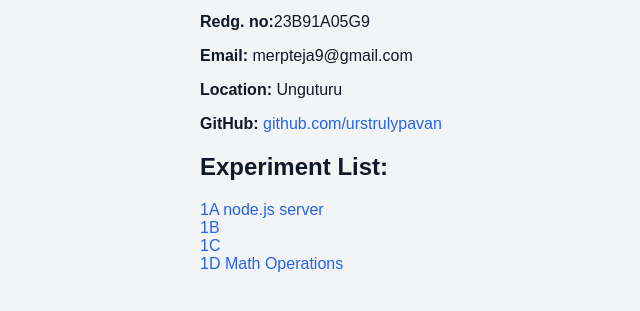
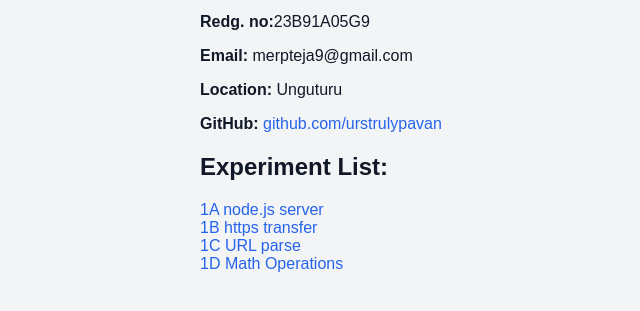
Before and after one commit to urstrulypavan/fsd2, a plain HTML site: page index.html in a window 1280 px wide. Shown: the part 121-432 px from the top of the page, without its empty margins (40-680 px from the left). Drawn offline with Linux system fonts and the light colour scheme.

Commit message:
Update index.html
add b, c render links

```diff
--- a/index.html
+++ b/index.html
@@ -53,8 +53,8 @@
         <div>
             <h2>Experiment List:</h2>
             <a href="https://fsd-1a-3.onrender.com" target="_blank">1A node.js server</a> <br>
-            <a href="https://urstrulypavan.github.io/fsd-1B/" target="_blank">1B</a> <br>
-            <a href="https://urstrulypavan.github.io/fsd-1C/" target="_blank">1C</a> <br>
+            <a href="https://fsd-1b-ruk7.onrender.com" target="_blank">1B https transfer</a> <br>
+            <a href="https://fsd-1c-osi0.onrender.com" target="_blank">1C URL parse</a> <br>
             <a href="https://fsd-1d-1-gyd3.onrender.com" target="_blank">1D Math Operations</a> <br>
         </div>
   </div>
```
